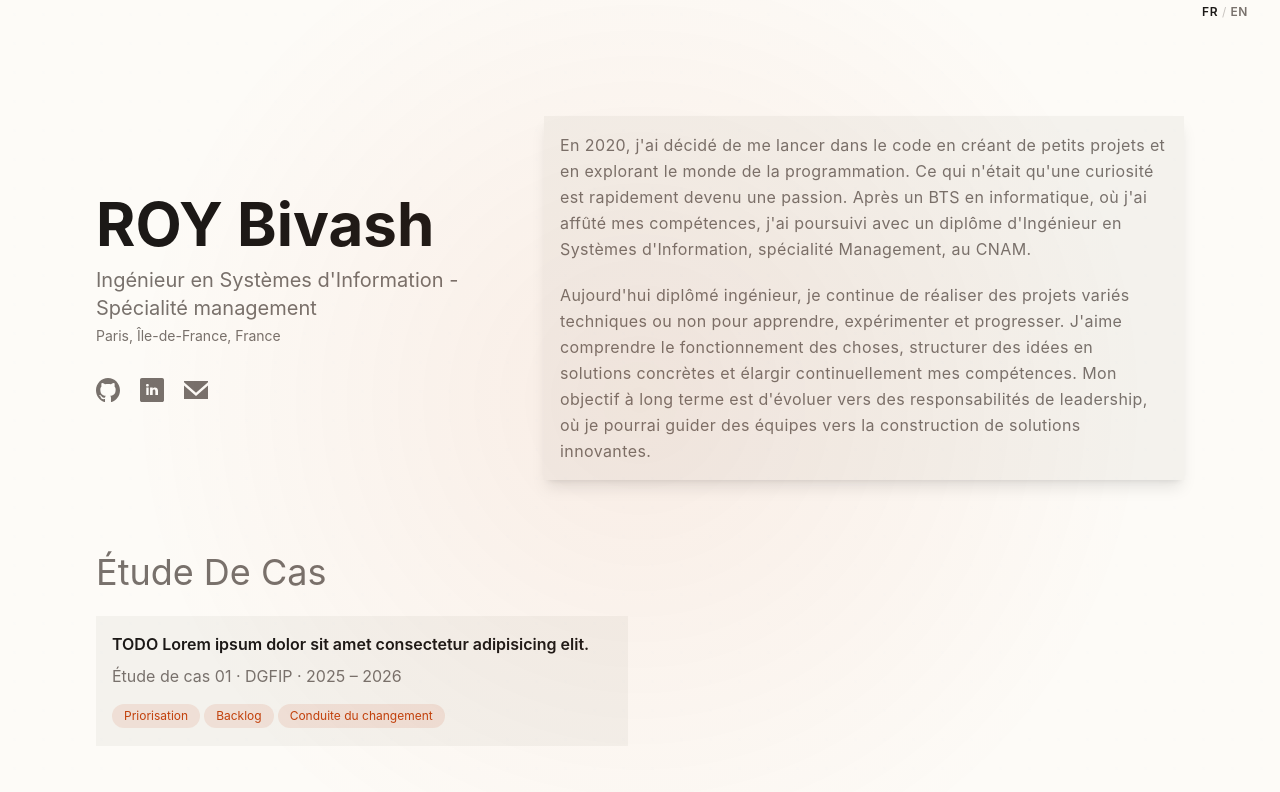
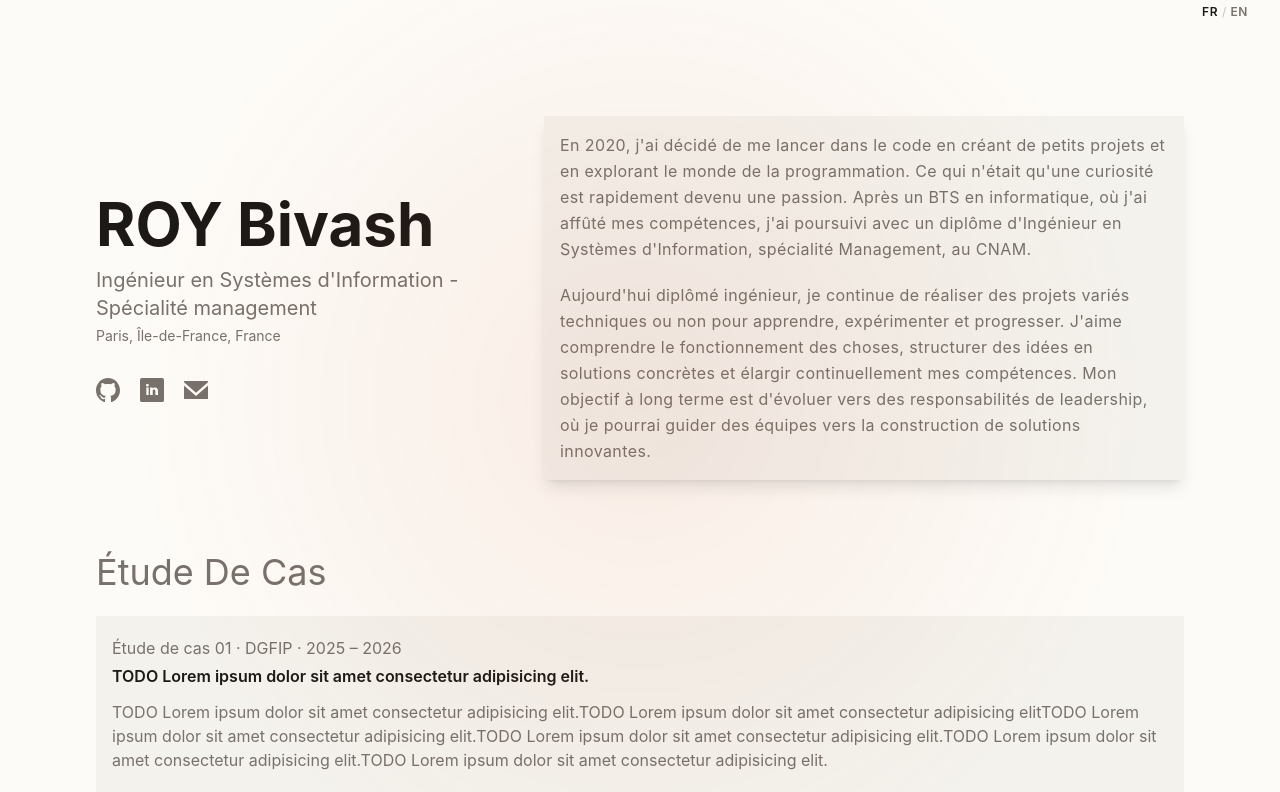
Before and after one commit to Roy-Bivash/portfolio-v3, a React (Vite) app: page / in a window 1280 px wide. Shown: the top 792 px of the page. Built offline with nearby package versions, Linux system fonts and the light colour scheme.

Commit message:
ajout d'une introduction au etude de cas

```diff
--- a/public/data/caseStudys/list.json
+++ b/public/data/caseStudys/list.json
@@ -8,6 +8,10 @@
         "subhead": {
             "fr": "Étude de cas 01 · DGFIP · 2025 – 2026",
             "en": "TODO"
+        },
+        "introduction": {
+            "fr": "TODO Lorem ipsum dolor sit amet consectetur adipisicing elit.TODO Lorem ipsum dolor sit amet consectetur adipisicing elitTODO Lorem ipsum dolor sit amet consectetur adipisicing elit.TODO Lorem ipsum dolor sit amet consectetur adipisicing elit.TODO Lorem ipsum dolor sit amet consectetur adipisicing elit.TODO Lorem ipsum dolor sit amet consectetur adipisicing elit.",
+            "en": "TODO Lorem ipsum dolor sit amet consectetur adipisicing elit.TODO Lorem ipsum dolor sit amet consectetur adipisicing elit.TODO Lorem ipsum dolor sit amet consectetur adipisicing elit.TODO Lorem ipsum dolor sit amet consectetur adipisicing elit.TODO Lorem ipsum dolor sit amet consectetur adipisicing elit.TODO Lorem ipsum dolor sit amet consectetur adipisicing elit."
         },
         "description-file": {
             "fr": "etude-1/description-fr.md",
--- a/src/components/caseStudy/CaseStudy.tsx
+++ b/src/components/caseStudy/CaseStudy.tsx
@@ -10,7 +10,7 @@ interface CaseStudyProps {
 export function CaseStudy({ caseStudy }: CaseStudyProps) {
     const { t, tList } = useLanguage();
 
-    const { id, title, subhead, tags } = caseStudy;
+    const { id, title, subhead, introduction, tags } = caseStudy;
 
     return (
         <Link
@@ -19,11 +19,14 @@ export function CaseStudy({ caseStudy }: CaseStudyProps) {
                 bg-secondary-background lg:hover:bg-accent-background lg:hover:border-accent-text lg:hover:-translate-y-1 lg:hover:shadow-[0_8px_24px_-8px_rgba(194,65,12,0.20)]"
         >
             <div className="flex flex-col flex-1 p-4">
+                <p className="text-secondary-text py-1">
+                    {t(subhead)}
+                </p>
                 <h6 className="flex items-end gap-1 group-hover/project:text-accent-text font-semibold text-primary-text">
                     <span>{t(title)}</span>
                 </h6>
-                <p className="text-secondary-text py-2">
-                    {t(subhead)}
+                <p className="text-secondary-text py-3">
+                    {t(introduction)}
                 </p>
                 <ul className="pt-2 flex flex-row flex-wrap gap-y-3 gap-x-1">
                     {tList(tags).map((el, i) => (
--- a/src/components/caseStudy/CaseStudyList.tsx
+++ b/src/components/caseStudy/CaseStudyList.tsx
@@ -1,12 +1,14 @@
-import type { ReactNode } from "react"
+import { Children, type ReactNode } from "react"
 
 interface CaseStudyListProps {
     children: ReactNode;
 }
 
 export function CaseStudyList({ children }: CaseStudyListProps) {
+    const nbChildren = Children.count(children)
+
     return (
-        <div className="grid grid-cols-1 md:grid-cols-2 gap-6">
+        <div className={`grid grid-cols-1 gap-6 ${nbChildren > 1 ? "md:grid-cols-2" : ""}`}>
             {children}
         </div>
     )
--- a/src/types/CaseStudyType.ts
+++ b/src/types/CaseStudyType.ts
@@ -5,6 +5,7 @@ export interface CaseStudyType {
     id: number;
     title: LocalizedCaseStudy;
     subhead: LocalizedCaseStudy;
+    introduction: LocalizedCaseStudy;
     "description-file": LocalizedCaseStudy;
     tags: LocalizedCaseStudyTags;
 }
```
